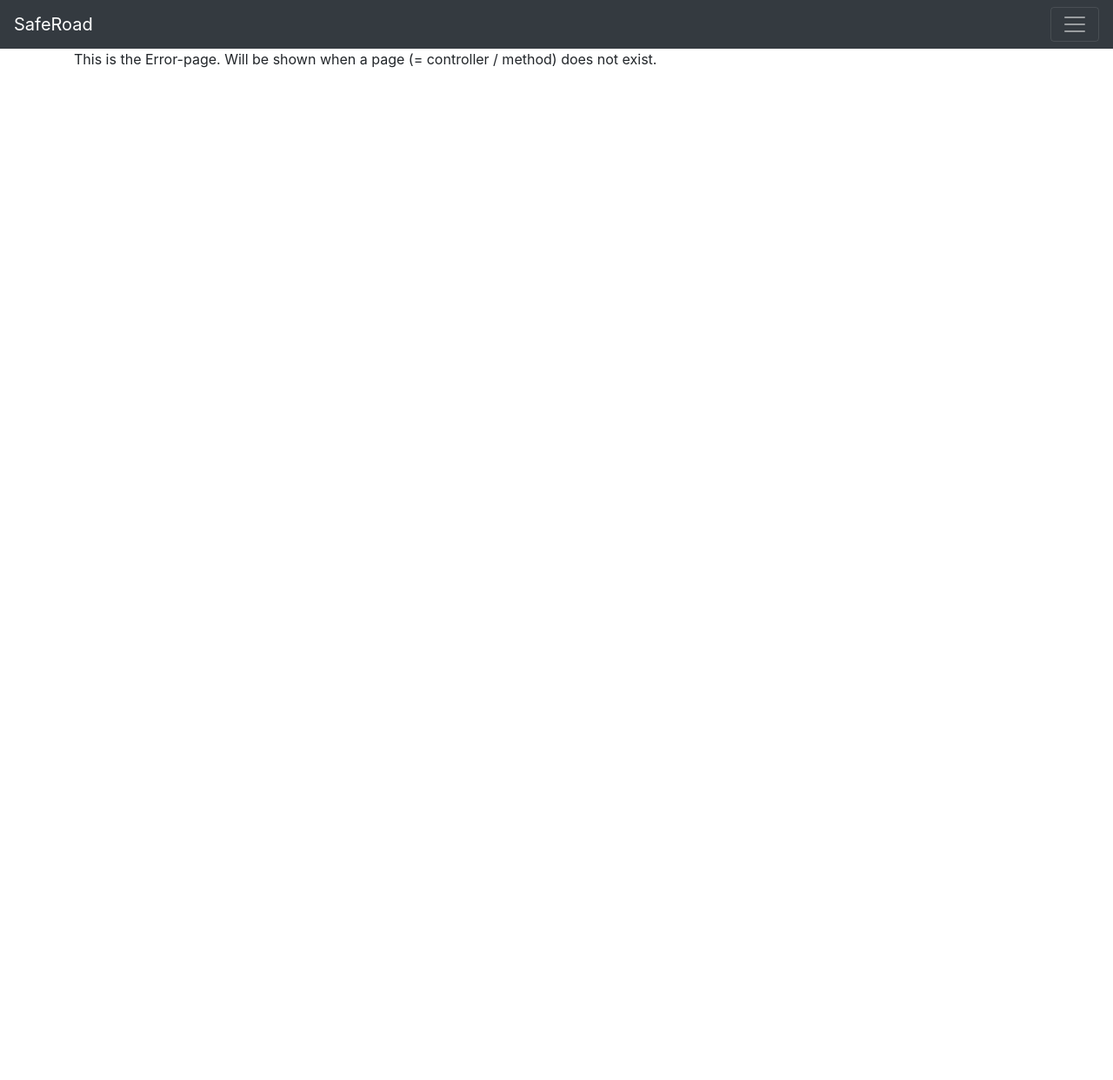
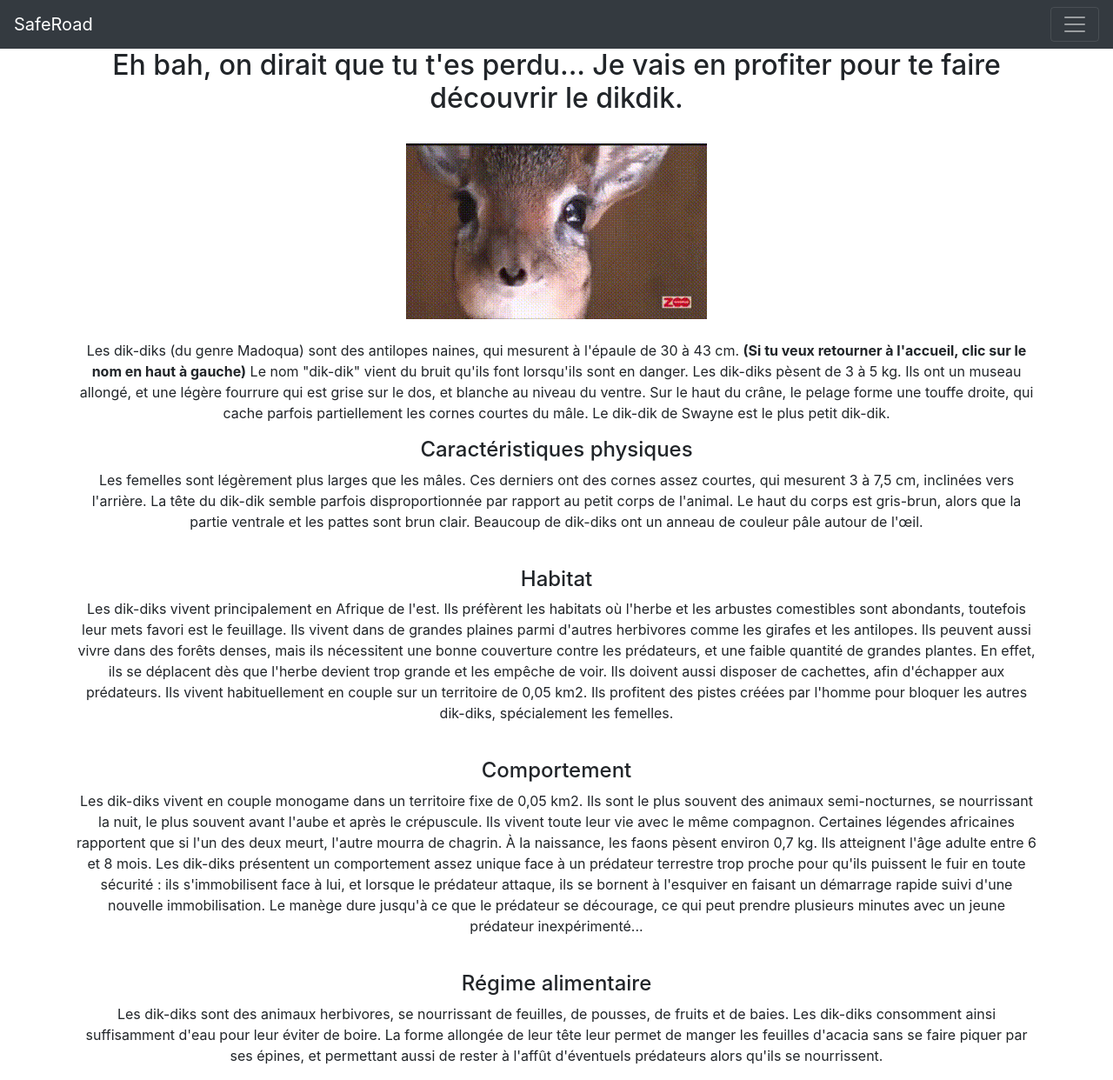
Before and after one commit to UHA4-0N2I2017/saferoad, a PHP site: template application/view/error/index.html.twig in a window 1280 px wide. Shown: the whole page at 87% size. Before the commit the page ends 78 px from the top, so only its background shows below. Run offline with PHP 8.4, Linux system fonts and the light colour scheme; the template is opened without the code that fills it, so the values that code supplies are empty; some libraries are stand-ins or nearby versions.

Commit message:
LA PAGE ERREUR N'EST PAS UNE ERREUR, C'EST TOI L'ERREUR

```diff
--- a/application/view/error/index.html.twig
+++ b/application/view/error/index.html.twig
@@ -1,7 +1,50 @@
 {{ include('_templates/header.html.twig') }}
 
-<div class="container">
-  <p>This is the Error-page. Will be shown when a page (= controller / method) does not exist.</p>
+<div class="container text-center">
+    <h2>Eh bah, on dirait que tu t'es perdu... Je vais en profiter pour te faire découvrir le dikdik.</h2>
+    <br/>
+    <img class="center-text" src="{{ URL }}/img/error.gif" alt="">
+    <br/><br/>
+    <p>Les dik-diks (du genre Madoqua) sont des antilopes naines, qui mesurent à l'épaule de 30 à 43 cm. <strong>(Si tu veux
+            retourner à l'accueil, clic sur le nom en haut à gauche)</strong> Le nom
+        "dik-dik" vient du bruit qu'ils font lorsqu'ils sont en danger. Les dik-diks pèsent de 3 à 5 kg. Ils ont un
+        museau allongé, et une légère fourrure qui est grise sur le dos, et blanche au niveau du ventre. Sur le haut du
+        crâne, le pelage forme une touffe droite, qui cache parfois partiellement les cornes courtes du mâle. Le dik-dik
+        de Swayne est le plus petit dik-dik.</p>
+    <h4>Caractéristiques physiques</h4>
+    <p>Les femelles sont légèrement plus larges que les mâles. Ces derniers ont des cornes assez courtes, qui mesurent 3
+        à 7,5 cm, inclinées vers l'arrière. La tête du dik-dik semble parfois disproportionnée par rapport au petit
+        corps de l'animal. Le haut du corps est gris-brun, alors que la partie ventrale et les pattes sont brun clair.
+        Beaucoup de dik-diks ont un anneau de couleur pâle autour de l'œil.</p>
+    <br/>
+    <h4>Habitat</h4>
+    <p>Les dik-diks vivent principalement en Afrique de l'est. Ils préfèrent les habitats où l'herbe et les arbustes
+        comestibles sont abondants, toutefois leur mets favori est le feuillage. Ils vivent dans de grandes plaines
+        parmi d'autres herbivores comme les girafes et les antilopes. Ils peuvent aussi vivre dans des forêts denses,
+        mais ils nécessitent une bonne couverture contre les prédateurs, et une faible quantité de grandes plantes. En
+        effet, ils se déplacent dès que l'herbe devient trop grande et les empêche de voir. Ils doivent aussi disposer
+        de cachettes, afin d'échapper aux prédateurs. Ils vivent habituellement en couple sur un territoire de 0,05 km2.
+        Ils profitent des pistes créées par l'homme pour bloquer les autres dik-diks, spécialement les femelles.</p>
+    <br/>
+    <h4>Comportement</h4>
+    <p>Les dik-diks vivent en couple monogame dans un territoire fixe de 0,05 km2. Ils sont le plus souvent des animaux
+        semi-nocturnes, se nourrissant la nuit, le plus souvent avant l'aube et après le crépuscule. Ils vivent toute
+        leur vie avec le même compagnon. Certaines légendes africaines rapportent que si l'un des deux meurt, l'autre
+        mourra de chagrin. À la naissance, les faons pèsent environ 0,7 kg. Ils atteignent l'âge adulte entre 6 et 8
+        mois.
+
+        Les dik-diks présentent un comportement assez unique face à un prédateur terrestre trop proche pour qu'ils
+        puissent le fuir en toute sécurité : ils s'immobilisent face à lui, et lorsque le prédateur attaque, ils se
+        bornent à l'esquiver en faisant un démarrage rapide suivi d'une nouvelle immobilisation.
+
+        Le manège dure jusqu'à ce que le prédateur se décourage, ce qui peut prendre plusieurs minutes avec un jeune
+        prédateur inexpérimenté...</p>
+    <br/>
+    <h4>Régime alimentaire</h4>
+    <p>Les dik-diks sont des animaux herbivores, se nourrissant de feuilles, de pousses, de fruits et de baies. Les
+        dik-diks consomment ainsi suffisamment d'eau pour leur éviter de boire. La forme allongée de leur tête leur
+        permet de manger les feuilles d'acacia sans se faire piquer par ses épines, et permettant aussi de rester à
+        l'affût d'éventuels prédateurs alors qu'ils se nourrissent.</p>
 </div>
 
 {{ include('_templates/footer.html.twig') }}
```
Also changed, not shown: public/img/error.gif (added).
